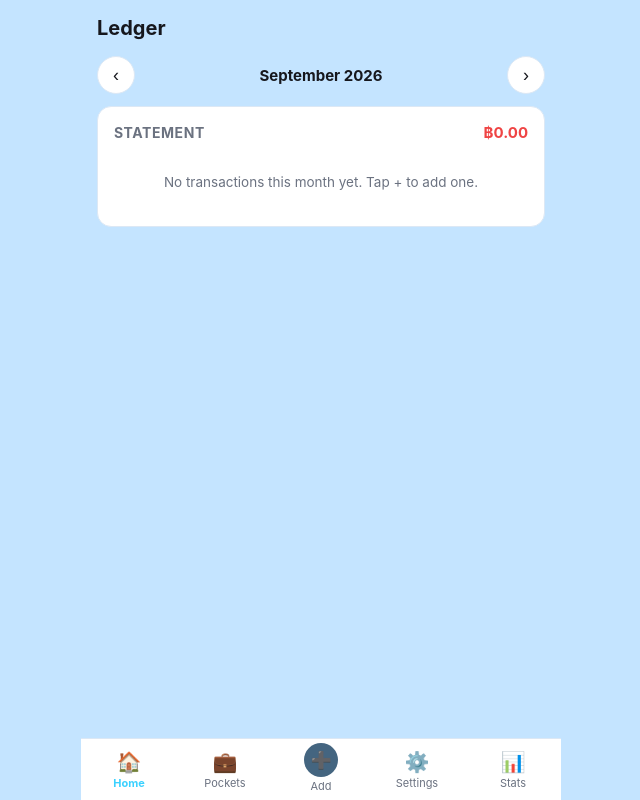
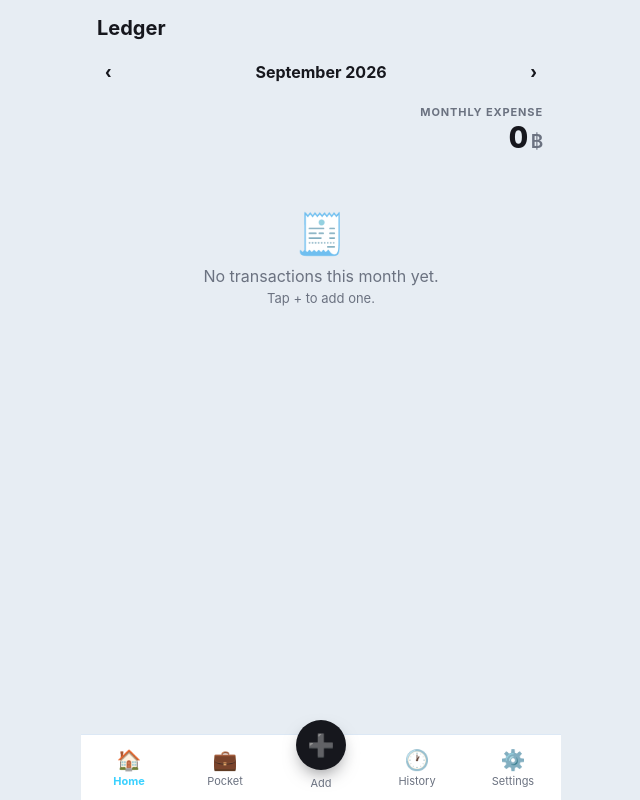
Before and after one commit to natpakhantr-hue/jod-tung-tung-ledger, a plain HTML site: page index.html in a window 1280 px wide. Shown: the whole page, without its empty margins (319-959 px from the left). Drawn offline with Linux system fonts and the light colour scheme.

Commit message:
Match new home page design: header total, two-tone navy list, icon badges, History tab

```diff
--- a/css/style.css
+++ b/css/style.css
@@ -1,23 +1,24 @@
 :root {
-  --bg: #c4e4ff;
+  --bg: #e7edf3;
   --surface: #ffffff;
   --text: #16171d;
   --text-muted: #6b7280;
   --border: #dce8f5;
-  --primary: #446580;
+  --primary: #33455c;
   --primary-fg: #ffffff;
   --accent: #3bd1ff;
   --income: #10b981;
   --expense: #ef4444;
   --warn: #f59e0b;
   --radius: 14px;
-  --nav-h: 62px;
+  --nav-h: 66px;
   --safe-bottom: env(safe-area-inset-bottom, 0px);
 
-  /* Day-band statement list palette */
-  --day-band: #446580;
-  --day-band-light: #5c7a94;
+  /* Statement list: two navy tones — header band lighter, transaction rows darker */
+  --day-header-bg: #33455c;
+  --day-row-bg: #1e2a3a;
   --day-band-fg: #ffffff;
+  --day-icon-bg: rgba(255, 255, 255, 0.14);
 }
 
 @media (prefers-color-scheme: dark) {
@@ -27,10 +28,10 @@
     --text: #f0f1f5;
     --text-muted: #9aa0ac;
     --border: #2a2d36;
-    --primary: #627980;
+    --primary: #4a6684;
     --accent: #3bd1ff;
-    --day-band: #627980;
-    --day-band-light: #79929c;
+    --day-header-bg: #33455c;
+    --day-row-bg: #1a2531;
   }
 }
 
@@ -170,10 +171,12 @@ nav.bottom-nav a {
 }
 nav.bottom-nav a .ic { font-size: 20px; }
 nav.bottom-nav a.active { color: var(--accent); font-weight: 700; }
+nav.bottom-nav a#nav-add { color: var(--text-muted); }
 nav.bottom-nav #nav-add .ic {
-  background: var(--primary); color: #fff; border-radius: 999px;
-  width: 34px; height: 34px; display: flex; align-items: center; justify-content: center;
-  font-size: 17px; margin: -4px auto 0;
+  background: #16171d; color: #fff; border-radius: 999px;
+  width: 50px; height: 50px; display: flex; align-items: center; justify-content: center;
+  font-size: 22px; margin: -26px auto 4px;
+  box-shadow: 0 8px 18px -6px rgba(22, 23, 29, 0.55);
 }
 
 .list { display: flex; flex-direction: column; gap: 8px; }
@@ -247,29 +250,48 @@ nav.bottom-nav #nav-add .ic {
 }
 .color-swatch.active { border-color: var(--text); }
 
-.statement-head { display: flex; align-items: center; justify-content: space-between; margin-bottom: 12px; }
-.statement-total { font-size: 15px; font-weight: 700; color: var(--expense); }
+.statement-head {
+  display: flex; flex-direction: column; align-items: flex-end;
+  margin: 4px 2px 14px;
+}
+.statement-head .eyebrow {
+  font-size: 11px; font-weight: 700; letter-spacing: 0.08em; text-transform: uppercase;
+  color: var(--text-muted);
+}
+.statement-head .statement-total {
+  font-size: 30px; font-weight: 800; color: var(--text); letter-spacing: -0.01em;
+  font-variant-numeric: tabular-nums;
+}
+.statement-head .statement-total .cur { font-size: 19px; font-weight: 600; color: var(--text-muted); margin-left: 3px; }
 
-.day-groups { display: flex; flex-direction: column; gap: 10px; }
-.day-group { border-radius: 12px; overflow: hidden; }
+.day-groups {
+  display: flex; flex-direction: column;
+  border-radius: 20px; overflow: hidden;
+  box-shadow: 0 12px 28px -14px rgba(20, 30, 45, 0.35);
+}
+.day-group + .day-group { margin-top: 2px; }
 .day-header-row {
   display: flex; align-items: center; justify-content: space-between;
-  padding: 9px 14px; background: var(--day-band); color: var(--day-band-fg);
-  font-weight: 700; font-size: 13.5px;
+  padding: 12px 16px; background: var(--day-header-bg); color: var(--day-band-fg);
+  font-weight: 700; font-size: 14px;
 }
 .day-sub-row {
-  display: flex; align-items: center; gap: 10px;
-  padding: 9px 14px; background: var(--day-band-light); color: var(--day-band-fg);
-  border-top: 1px solid rgba(255, 255, 255, 0.12);
+  display: flex; align-items: center; gap: 12px;
+  padding: 11px 16px; background: var(--day-row-bg); color: var(--day-band-fg);
   cursor: pointer;
 }
-.day-sub-row .emoji { font-size: 19px; width: 26px; text-align: center; flex: none; }
+.day-sub-row .emoji {
+  font-size: 16px; width: 34px; height: 34px; flex: none;
+  display: flex; align-items: center; justify-content: center;
+  background: var(--day-icon-bg); border-radius: 999px;
+}
 .day-sub-row .main { flex: 1; min-width: 0; }
-.day-sub-row .title { font-weight: 600; font-size: 13.5px; }
-.day-sub-row .sub { font-size: 11.5px; opacity: 0.85; margin-top: 1px; }
-.day-sub-row .amt { font-weight: 700; font-size: 13.5px; white-space: nowrap; color: var(--day-band-fg); }
-.day-sub-row .amt.income { color: #b9ffd8; }
-.day-sub-row .amt.saving { color: #d7e2ff; }
+.day-sub-row .title { font-weight: 600; font-size: 14px; }
+.day-sub-row .sub { font-size: 11.5px; opacity: 0.75; margin-top: 1px; }
+.day-sub-row .amt { font-weight: 700; font-size: 14px; white-space: nowrap; color: var(--day-band-fg); font-variant-numeric: tabular-nums; }
+.day-sub-row .amt.income { color: #8fe3b8; }
+.day-sub-row .amt.saving { color: #b9cdfa; }
+.day-groups-spacer { height: 28px; background: var(--day-row-bg); }
 
 .chart-empty { color: var(--text-muted); font-size: 13.5px; padding: 20px 0; text-align: center; }
 .chart-row { display: flex; align-items: center; gap: 16px; }
@@ -291,9 +313,13 @@ nav.bottom-nav #nav-add .ic {
 .bar-value { text-align: right; font-weight: 600; }
 
 .month-switch {
-  display: flex; align-items: center; justify-content: space-between; margin-bottom: 12px;
+  display: flex; align-items: center; justify-content: space-between; margin-bottom: 18px;
 }
-.month-switch .label { font-weight: 700; font-size: 15px; }
+.month-switch .label { font-weight: 700; font-size: 16px; }
+.month-switch button.icon-btn {
+  background: none; border: none; width: auto; height: auto;
+  font-size: 20px; font-weight: 700; color: var(--text); padding: 4px 8px;
+}
 
 a.link-reset { color: var(--text-muted); font-size: 13px; text-decoration: underline; }
 
--- a/js/app.js
+++ b/js/app.js
@@ -19,10 +19,10 @@
   // Recurring Income); swap it out once the final placement is decided.
   const NAV = [
     { route: "dashboard", icon: "🏠", label: "Home" },
-    { route: "pockets", icon: "💼", label: "Pockets" },
+    { route: "pockets", icon: "💼", label: "Pocket" },
     { action: "add", icon: "➕", label: "Add" },
+    { route: "stats", icon: "🕐", label: "History" },
     { route: "settings", icon: "⚙️", label: "Settings" },
-    { route: "stats", icon: "📊", label: "Stats" },
   ];
 
   function parseHash() {
--- a/js/utils.js
+++ b/js/utils.js
@@ -33,11 +33,17 @@
     return `${d.getFullYear()}-${pad2(d.getMonth() + 1)}-${pad2(d.getDate())}`;
   }
 
+  function formatNumber(amount) {
+    const n = Math.abs(Number(amount) || 0);
+    const hasCents = Math.round(n * 100) % 100 !== 0;
+    return n.toLocaleString(undefined, { minimumFractionDigits: hasCents ? 2 : 0, maximumFractionDigits: 2 });
+  }
+
   function formatMoney(amount, currency) {
     const c = currency != null ? currency : (window.DB ? window.DB.getSettings().currency : "$");
     const n = Number(amount) || 0;
     const sign = n < 0 ? "-" : "";
-    return `${sign}${c}${Math.abs(n).toLocaleString(undefined, { minimumFractionDigits: 2, maximumFractionDigits: 2 })}`;
+    return `${sign}${c}${formatNumber(n)}`;
   }
 
   function formatDateShort(iso) {
@@ -81,6 +87,7 @@
     shiftMonth,
     todayISO,
     formatMoney,
+    formatNumber,
     formatDateShort,
     escapeHtml,
     el,
--- a/js/views.js
+++ b/js/views.js
@@ -1,7 +1,7 @@
 (function () {
   "use strict";
 
-  const { el, formatMoney, formatDateShort, monthLabel, shiftMonth, todayISO, escapeHtml } = Utils;
+  const { el, formatMoney, formatNumber, formatDateShort, monthLabel, shiftMonth, todayISO, escapeHtml } = Utils;
 
   function setHeader(title, actionsHtml) {
     document.getElementById("page-title").textContent = title;
@@ -117,15 +117,17 @@
 
     const txs = DB.listTransactions().filter((t) => txInMonth(t, state.month));
     const expense = txs.filter((t) => t.type === "expense").reduce((s, t) => s + t.amount, 0);
+    const currency = DB.getSettings().currency;
 
-    // Statement list: day band (date + that day's expense total) -> transaction sub-rows
-    const statementCard = el(`
-      <div class="card statement-card">
-        <div class="statement-head"><h2 style="margin:0">Statement</h2><span class="statement-total">${formatMoney(expense)}</span></div>
+    wrap.appendChild(el(`
+      <div class="statement-head">
+        <div class="eyebrow">Monthly Expense</div>
+        <div class="statement-total">${formatNumber(expense)}<span class="cur">${escapeHtml(currency)}</span></div>
       </div>
-    `);
+    `));
+
     if (!txs.length) {
-      statementCard.appendChild(el(`<div class="chart-empty">No transactions this month yet. Tap + to add one.</div>`));
+      wrap.appendChild(el(`<div class="empty-state"><div class="big">🧾</div><div>No transactions this month yet.</div><div style="font-size:13px;margin-top:4px">Tap + to add one.</div></div>`));
     } else {
       const byDate = {};
       txs.forEach((t) => (byDate[t.date] = byDate[t.date] || []).push(t));
@@ -139,7 +141,7 @@
             <div class="day-group">
               <div class="day-header-row">
                 <span>${formatDateShort(date)}</span>
-                <span>${formatMoney(dayExpense)}</span>
+                <span>${formatNumber(dayExpense)} ${escapeHtml(currency)}</span>
               </div>
             </div>
           `);
@@ -158,7 +160,7 @@
                   <div class="title">${c ? escapeHtml(c.name) : "Uncategorized"}${t.tag ? " · " + escapeHtml(t.tag) : ""}${t.receiptImage ? " 📷" : ""}${t.autoLogged ? " 🤖" : ""}</div>
                   <div class="sub">${subParts.join(" · ")}</div>
                 </div>
-                <div class="amt ${t.type}">${t.type === "income" ? "+" : "-"}${formatMoney(t.amount)}</div>
+                <div class="amt ${t.type}">${t.type === "income" ? "+" : "-"}${formatNumber(t.amount)} ${escapeHtml(currency)}</div>
               </div>
             `);
             row.style.cursor = "pointer";
@@ -167,9 +169,9 @@
           });
           groups.appendChild(group);
         });
-      statementCard.appendChild(groups);
+      groups.appendChild(el(`<div class="day-groups-spacer"></div>`));
+      wrap.appendChild(groups);
     }
-    wrap.appendChild(statementCard);
 
     return wrap;
   }
--- a/mobile-app/www/css/style.css
+++ b/mobile-app/www/css/style.css
@@ -1,23 +1,24 @@
 :root {
-  --bg: #c4e4ff;
+  --bg: #e7edf3;
   --surface: #ffffff;
   --text: #16171d;
   --text-muted: #6b7280;
   --border: #dce8f5;
-  --primary: #446580;
+  --primary: #33455c;
   --primary-fg: #ffffff;
   --accent: #3bd1ff;
   --income: #10b981;
   --expense: #ef4444;
   --warn: #f59e0b;
   --radius: 14px;
-  --nav-h: 62px;
+  --nav-h: 66px;
   --safe-bottom: env(safe-area-inset-bottom, 0px);
 
-  /* Day-band statement list palette */
-  --day-band: #446580;
-  --day-band-light: #5c7a94;
+  /* Statement list: two navy tones — header band lighter, transaction rows darker */
+  --day-header-bg: #33455c;
+  --day-row-bg: #1e2a3a;
   --day-band-fg: #ffffff;
+  --day-icon-bg: rgba(255, 255, 255, 0.14);
 }
 
 @media (prefers-color-scheme: dark) {
@@ -27,10 +28,10 @@
     --text: #f0f1f5;
     --text-muted: #9aa0ac;
     --border: #2a2d36;
-    --primary: #627980;
+    --primary: #4a6684;
     --accent: #3bd1ff;
-    --day-band: #627980;
-    --day-band-light: #79929c;
+    --day-header-bg: #33455c;
+    --day-row-bg: #1a2531;
   }
 }
 
@@ -170,10 +171,12 @@ nav.bottom-nav a {
 }
 nav.bottom-nav a .ic { font-size: 20px; }
 nav.bottom-nav a.active { color: var(--accent); font-weight: 700; }
+nav.bottom-nav a#nav-add { color: var(--text-muted); }
 nav.bottom-nav #nav-add .ic {
-  background: var(--primary); color: #fff; border-radius: 999px;
-  width: 34px; height: 34px; display: flex; align-items: center; justify-content: center;
-  font-size: 17px; margin: -4px auto 0;
+  background: #16171d; color: #fff; border-radius: 999px;
+  width: 50px; height: 50px; display: flex; align-items: center; justify-content: center;
+  font-size: 22px; margin: -26px auto 4px;
+  box-shadow: 0 8px 18px -6px rgba(22, 23, 29, 0.55);
 }
 
 .list { display: flex; flex-direction: column; gap: 8px; }
@@ -247,29 +250,48 @@ nav.bottom-nav #nav-add .ic {
 }
 .color-swatch.active { border-color: var(--text); }
 
-.statement-head { display: flex; align-items: center; justify-content: space-between; margin-bottom: 12px; }
-.statement-total { font-size: 15px; font-weight: 700; color: var(--expense); }
+.statement-head {
+  display: flex; flex-direction: column; align-items: flex-end;
+  margin: 4px 2px 14px;
+}
+.statement-head .eyebrow {
+  font-size: 11px; font-weight: 700; letter-spacing: 0.08em; text-transform: uppercase;
+  color: var(--text-muted);
+}
+.statement-head .statement-total {
+  font-size: 30px; font-weight: 800; color: var(--text); letter-spacing: -0.01em;
+  font-variant-numeric: tabular-nums;
+}
+.statement-head .statement-total .cur { font-size: 19px; font-weight: 600; color: var(--text-muted); margin-left: 3px; }
 
-.day-groups { display: flex; flex-direction: column; gap: 10px; }
-.day-group { border-radius: 12px; overflow: hidden; }
+.day-groups {
+  display: flex; flex-direction: column;
+  border-radius: 20px; overflow: hidden;
+  box-shadow: 0 12px 28px -14px rgba(20, 30, 45, 0.35);
+}
+.day-group + .day-group { margin-top: 2px; }
 .day-header-row {
   display: flex; align-items: center; justify-content: space-between;
-  padding: 9px 14px; background: var(--day-band); color: var(--day-band-fg);
-  font-weight: 700; font-size: 13.5px;
+  padding: 12px 16px; background: var(--day-header-bg); color: var(--day-band-fg);
+  font-weight: 700; font-size: 14px;
 }
 .day-sub-row {
-  display: flex; align-items: center; gap: 10px;
-  padding: 9px 14px; background: var(--day-band-light); color: var(--day-band-fg);
-  border-top: 1px solid rgba(255, 255, 255, 0.12);
+  display: flex; align-items: center; gap: 12px;
+  padding: 11px 16px; background: var(--day-row-bg); color: var(--day-band-fg);
   cursor: pointer;
 }
-.day-sub-row .emoji { font-size: 19px; width: 26px; text-align: center; flex: none; }
+.day-sub-row .emoji {
+  font-size: 16px; width: 34px; height: 34px; flex: none;
+  display: flex; align-items: center; justify-content: center;
+  background: var(--day-icon-bg); border-radius: 999px;
+}
 .day-sub-row .main { flex: 1; min-width: 0; }
-.day-sub-row .title { font-weight: 600; font-size: 13.5px; }
-.day-sub-row .sub { font-size: 11.5px; opacity: 0.85; margin-top: 1px; }
-.day-sub-row .amt { font-weight: 700; font-size: 13.5px; white-space: nowrap; color: var(--day-band-fg); }
-.day-sub-row .amt.income { color: #b9ffd8; }
-.day-sub-row .amt.saving { color: #d7e2ff; }
+.day-sub-row .title { font-weight: 600; font-size: 14px; }
+.day-sub-row .sub { font-size: 11.5px; opacity: 0.75; margin-top: 1px; }
+.day-sub-row .amt { font-weight: 700; font-size: 14px; white-space: nowrap; color: var(--day-band-fg); font-variant-numeric: tabular-nums; }
+.day-sub-row .amt.income { color: #8fe3b8; }
+.day-sub-row .amt.saving { color: #b9cdfa; }
+.day-groups-spacer { height: 28px; background: var(--day-row-bg); }
 
 .chart-empty { color: var(--text-muted); font-size: 13.5px; padding: 20px 0; text-align: center; }
 .chart-row { display: flex; align-items: center; gap: 16px; }
@@ -291,9 +313,13 @@ nav.bottom-nav #nav-add .ic {
 .bar-value { text-align: right; font-weight: 600; }
 
 .month-switch {
-  display: flex; align-items: center; justify-content: space-between; margin-bottom: 12px;
+  display: flex; align-items: center; justify-content: space-between; margin-bottom: 18px;
 }
-.month-switch .label { font-weight: 700; font-size: 15px; }
+.month-switch .label { font-weight: 700; font-size: 16px; }
+.month-switch button.icon-btn {
+  background: none; border: none; width: auto; height: auto;
+  font-size: 20px; font-weight: 700; color: var(--text); padding: 4px 8px;
+}
 
 a.link-reset { color: var(--text-muted); font-size: 13px; text-decoration: underline; }
 
--- a/mobile-app/www/js/app.js
+++ b/mobile-app/www/js/app.js
@@ -19,10 +19,10 @@
   // Recurring Income); swap it out once the final placement is decided.
   const NAV = [
     { route: "dashboard", icon: "🏠", label: "Home" },
-    { route: "pockets", icon: "💼", label: "Pockets" },
+    { route: "pockets", icon: "💼", label: "Pocket" },
     { action: "add", icon: "➕", label: "Add" },
+    { route: "stats", icon: "🕐", label: "History" },
     { route: "settings", icon: "⚙️", label: "Settings" },
-    { route: "stats", icon: "📊", label: "Stats" },
   ];
 
   function parseHash() {
--- a/mobile-app/www/version.json
+++ b/mobile-app/www/version.json
@@ -1 +1 @@
-{ "version": "2026-09-10.4" }
+{ "version": "2026-09-11.1" }
--- a/version.json
+++ b/version.json
@@ -1 +1 @@
-{ "version": "2026-09-10.4" }
+{ "version": "2026-09-11.1" }
```
Also changed, not shown: index.html (+1 -1 lines), mobile-app/www/index.html (+1 -1 lines), mobile-app/www/js/utils.js (+8 -1 lines), mobile-app/www/js/views.js (+13 -11 lines).
